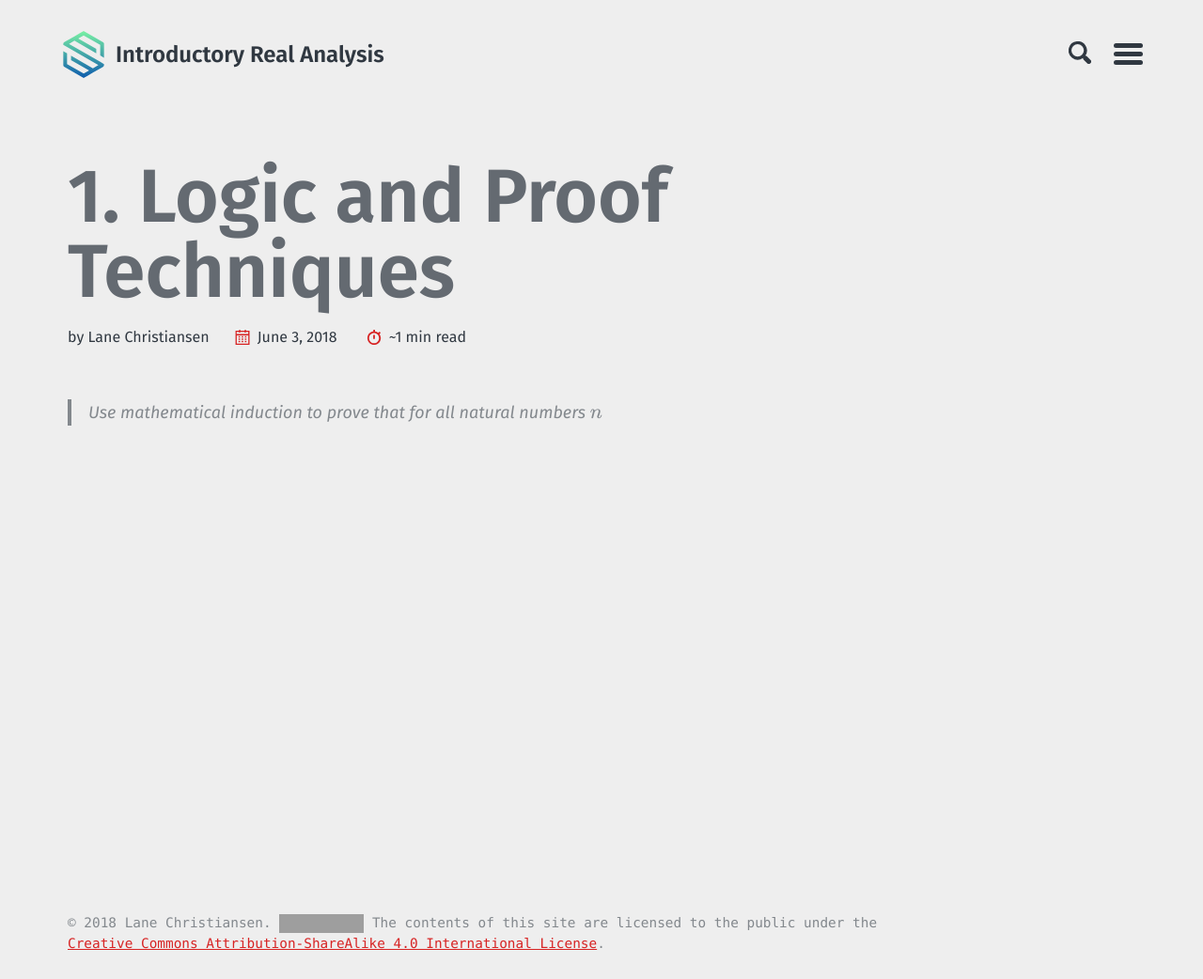
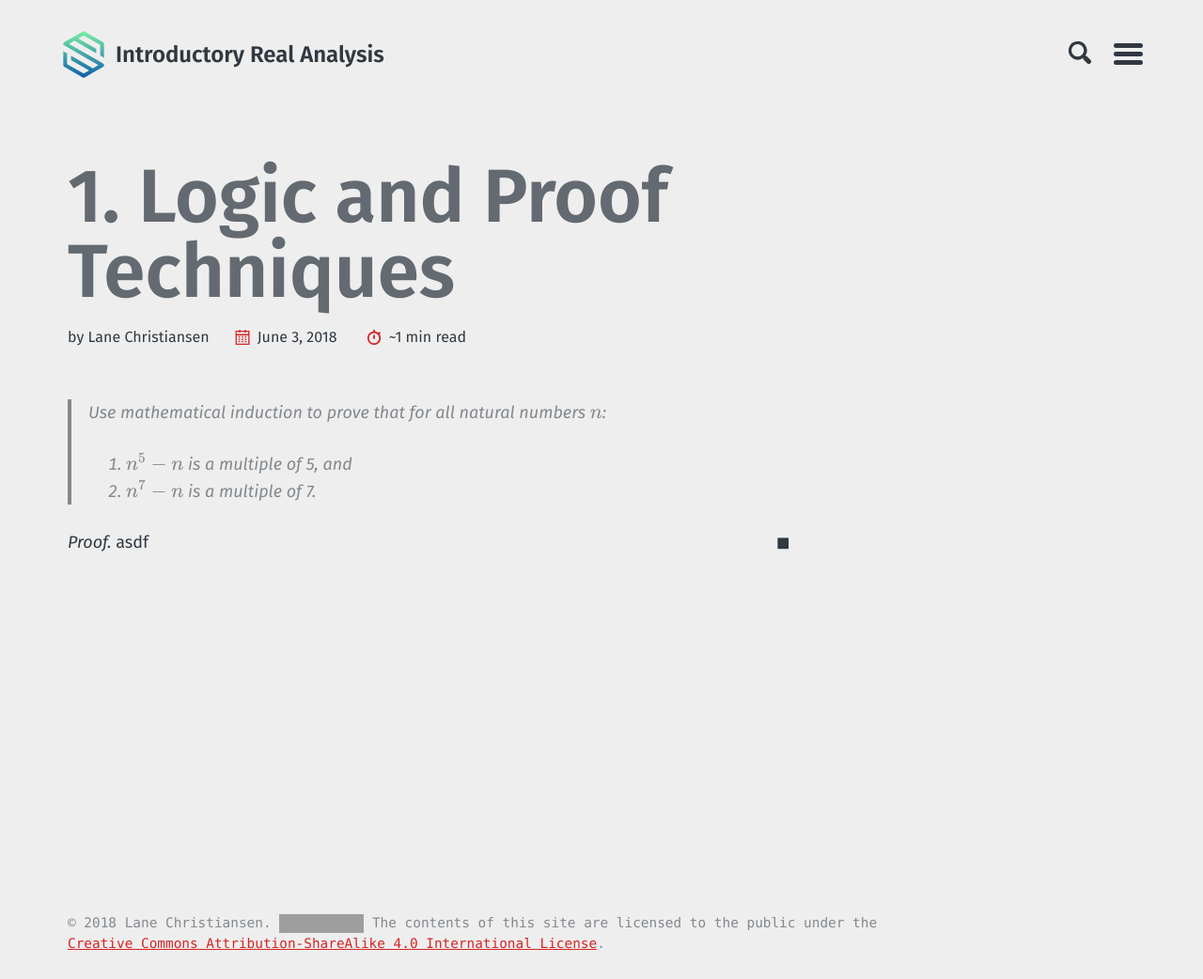
Before and after one commit to bazooka2th/real-analysis, a Jekyll site: the page built from _posts/2018-06-03-1-logic-and-proof-techniques.md, in a window 1280 px wide. Shown: the whole page at 94% size. Built offline with Jekyll 4.4.1, drawn with Linux system fonts in a browser that asks for light colours; nearby versions of some CDN libraries; comment, search, counter and statistics services are not loaded; grey boxes are pictures that could not be loaded.

Commit message:
added some theorem-like css thanks to http://drz.ac/2013/01/17/latex-theorem-like-environments-for-the-web/

```diff
--- a/_posts/2018-06-03-1-logic-and-proof-techniques.md
+++ b/_posts/2018-06-03-1-logic-and-proof-techniques.md
@@ -6,4 +6,10 @@
 last_modified_at: 2018-06-03T15:42:13-05:00
 ---
 
-> Use mathematical induction to prove that for all natural numbers \\(n\\)
+> Use mathematical induction to prove that for all natural numbers \\(n\\):
+> 1. \\(n^5 - n\\) is a multiple of 5, and
+> 2. \\(n^7 - n\\) is a multiple of 7.
+
+<div class="proof">
+asdf
+</div>
--- a/assets/stylesheets/main.scss
+++ b/assets/stylesheets/main.scss
@@ -8,3 +8,47 @@
 @import "basically-basic/themes/{{ site.data.theme.skin | default: 'default' }}";
 
 @import "basically-basic";
+
+.theorem {
+    display: block;
+    margin: 12px 0;
+    font-style: italic;
+}
+.theorem:before {
+    content: "Theorem.";
+    font-weight: bold;
+    font-style: normal;
+}
+.lemma {
+    display: block;
+    margin: 12px 0;
+    font-style: italic;
+}
+.lemma:before {
+    content: "Lemma.";
+    font-weight: bold;
+    font-style: normal;
+}
+.proof {
+    display: block;
+    margin: 12px 0;
+    font-style: normal;
+}
+.proof:before {
+    content: "Proof.";
+    font-style: italic;
+}
+.proof:after {
+    content: "\25FC";
+    float:right;
+}
+.definition {
+    display: block;
+    margin: 12px 0;
+    font-style: normal;
+}
+.definition:before {
+    content: "Definition.";
+    font-weight: bold;
+    font-style: normal;
+}
```
